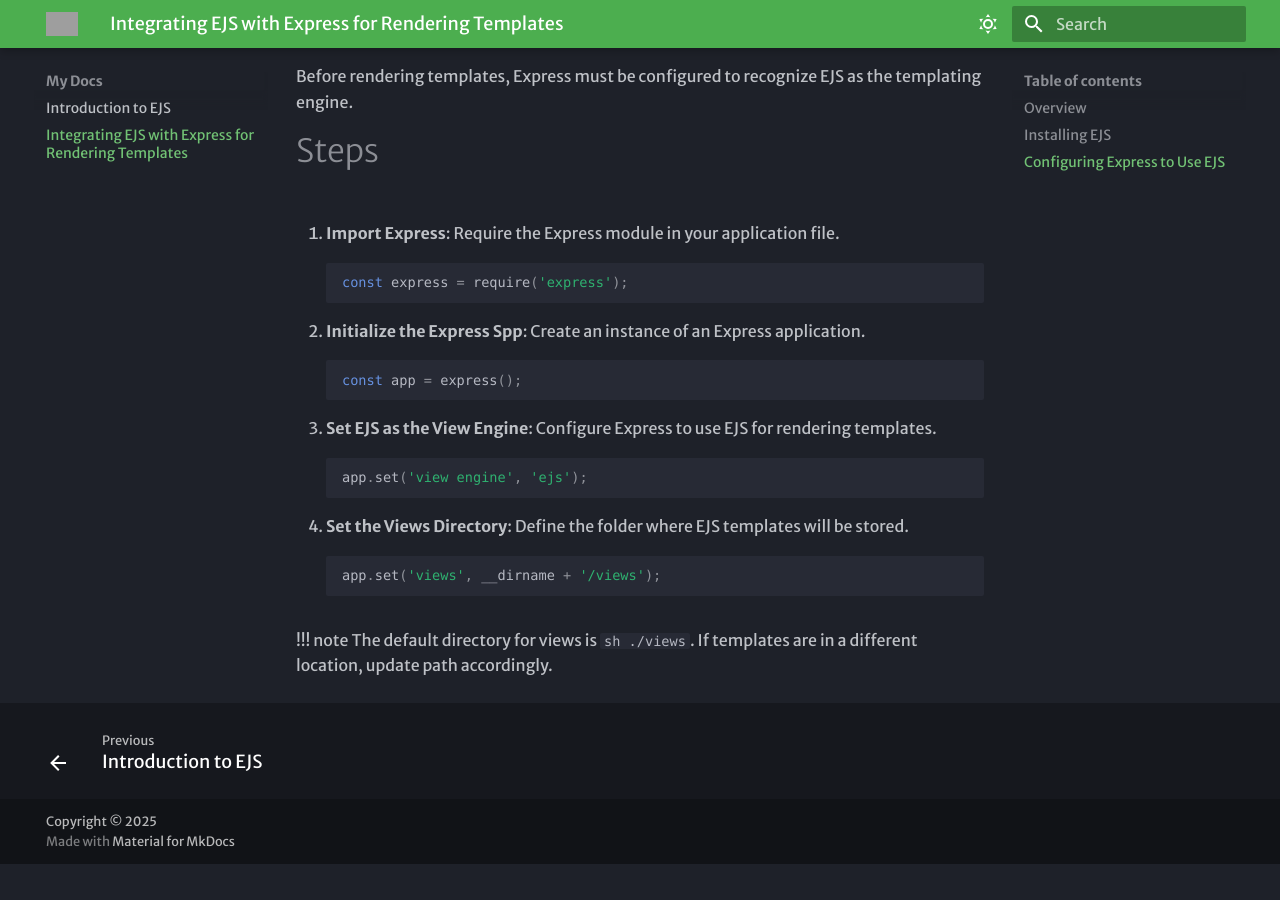
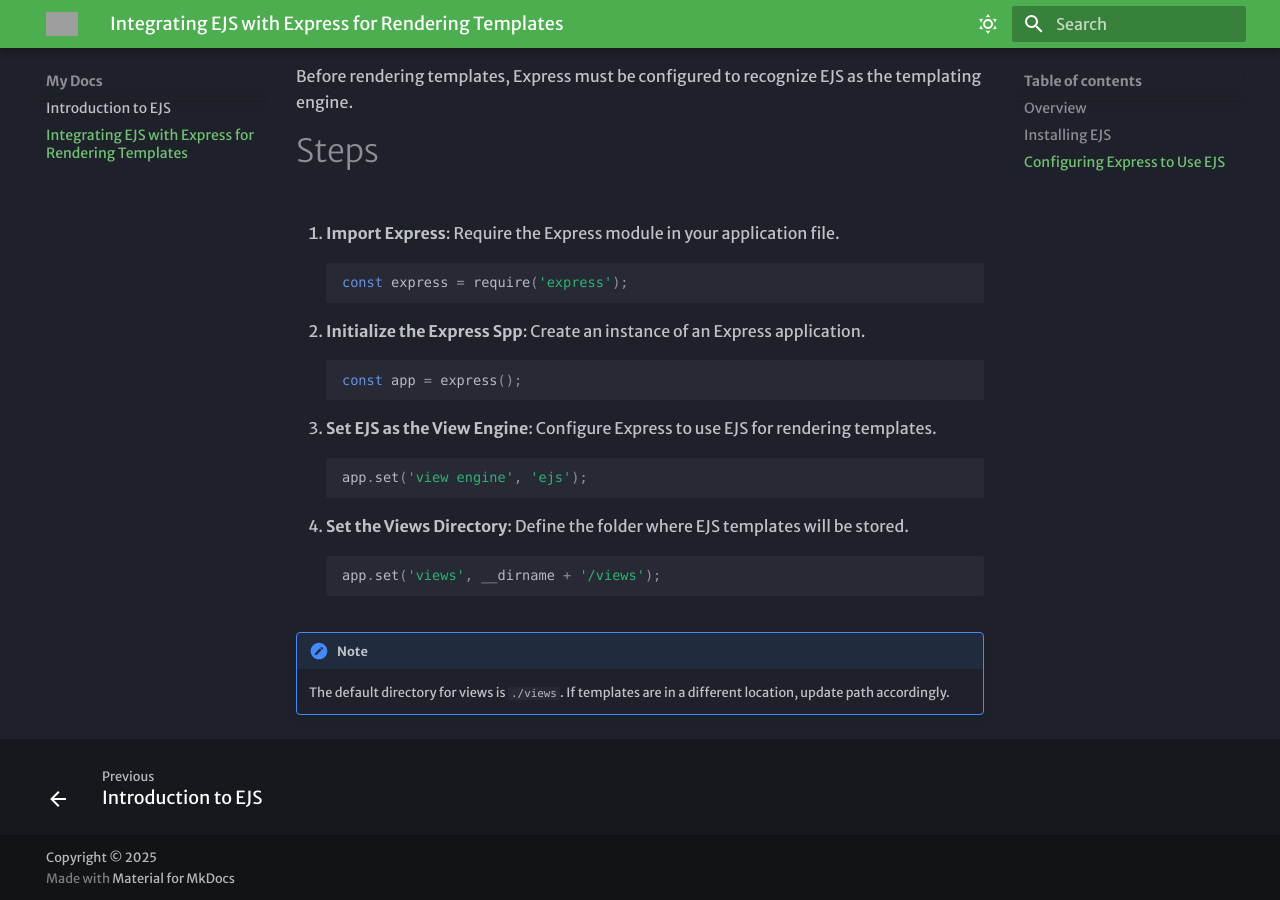
Before and after one commit to nilae2001/mkdocs, an MkDocs documentation site: the page built from docs/integration.md, in a window 1280 px wide and 900 px high, scrolled down 612 px. Built offline with MkDocs 1.6.1 and Material for MkDocs 9.7.7, drawn with Linux system fonts in a browser that asks for light colours; some web fonts are replaced; before the commit the page ends 1476 px from its top, so only the background shows below that; grey boxes are pictures that could not be loaded.

````diff
--- a/docs/integration.md
+++ b/docs/integration.md
@@ -39,4 +39,5 @@ Before rendering templates, Express must be configured to recognize EJS as the t
     app.set('views', __dirname + '/views');
     ```
 
-!!! note The default directory for views is ```sh ./views```. If templates are in a different location, update path accordingly.
+!!! note
+    The default directory for views is ```./views```. If templates are in a different location, update path accordingly.
````
